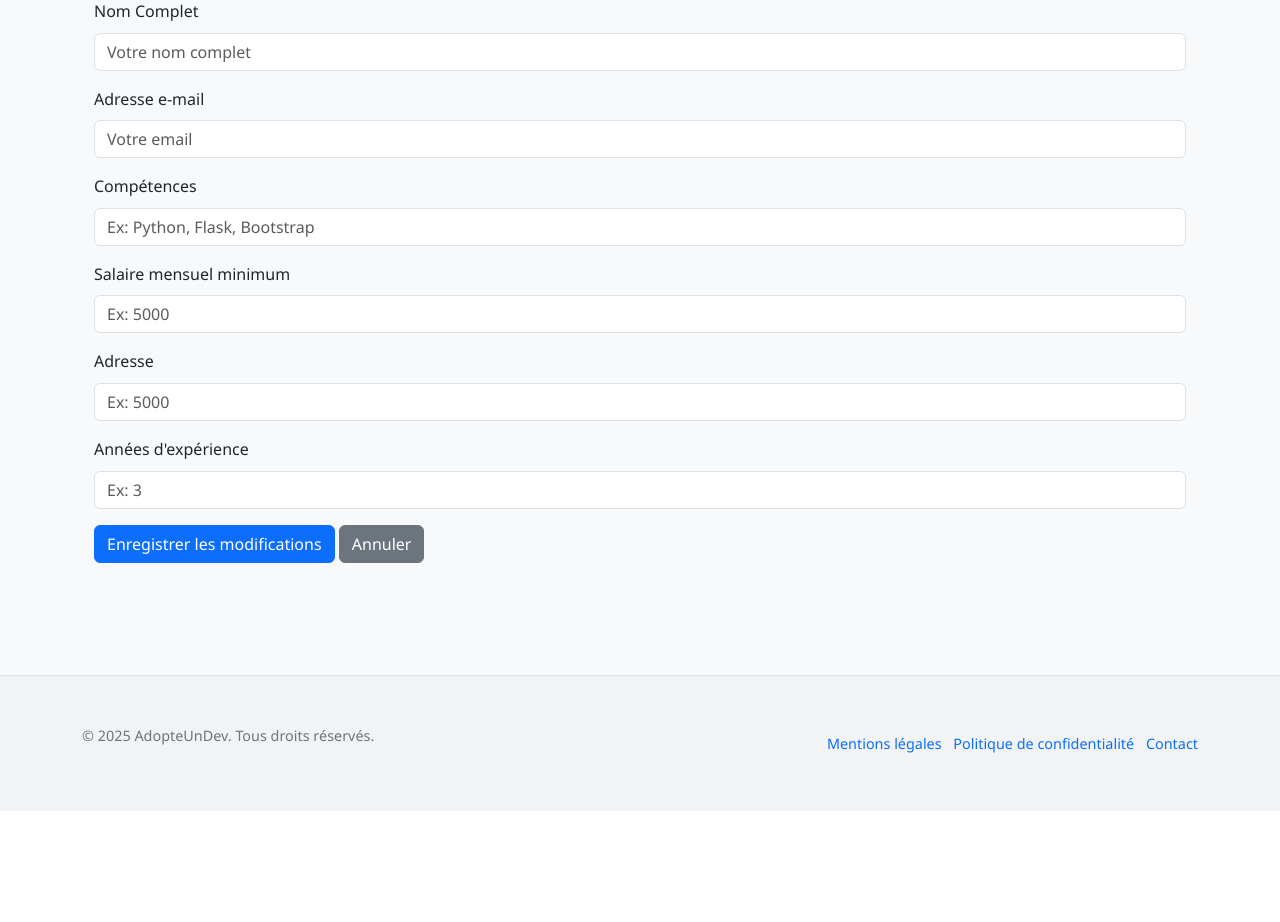
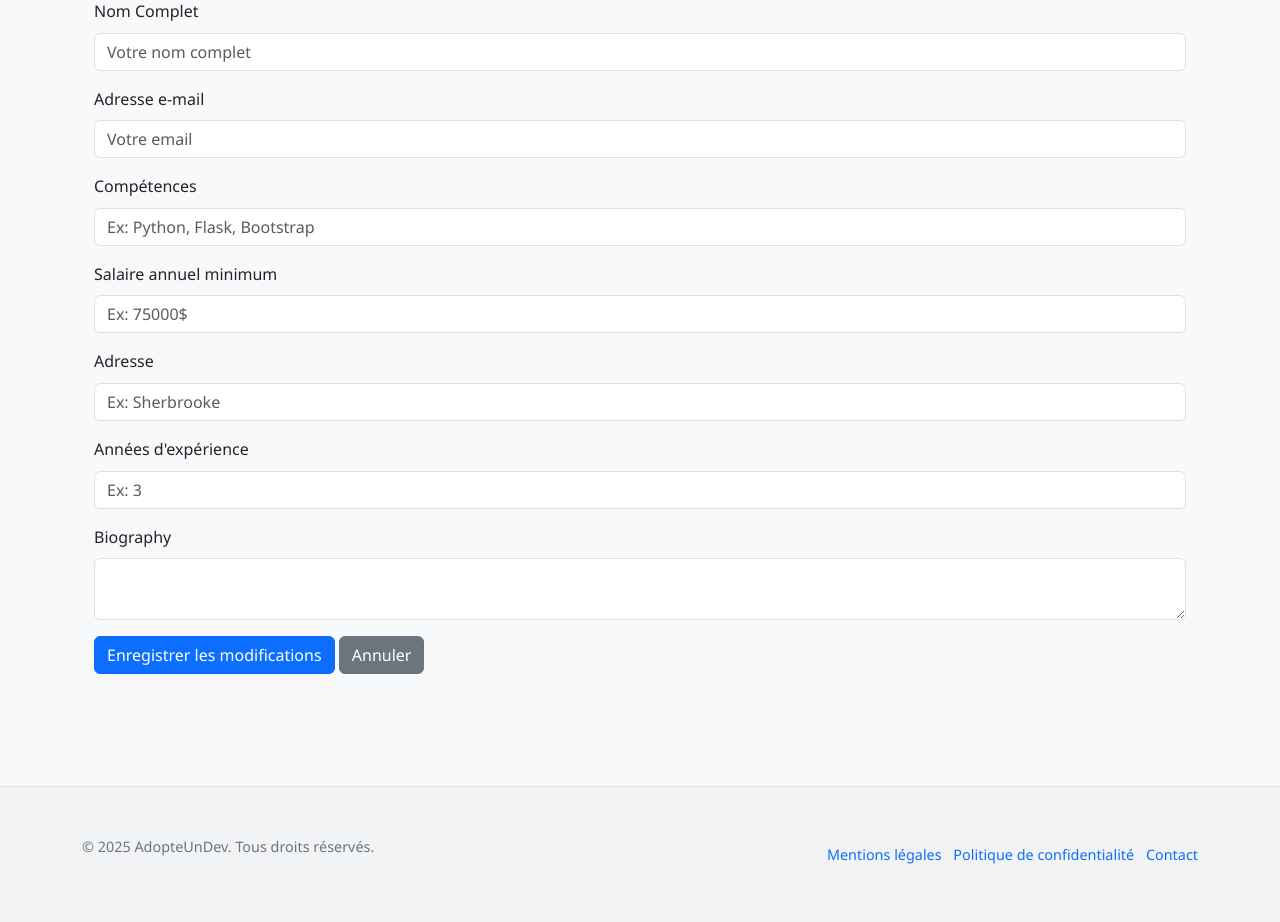
Before and after one commit to Mamadou1999/Projet_IFT785, a Flask app: template templates/developer/edit_profile.html in a window 1280 px wide. Shown: the part 364-1286 px from the top of the page. Before the commit the page ends 1175 px from the top, so only its background shows below. Run offline with Flask 2, Linux system fonts and the light colour scheme; the template is opened without the code that fills it, so the values that code supplies are empty, except form fields; form fields are guessed from the names that the template uses; some web fonts are replaced.

Commit message:
refactor:ajout de champ sur le formulaire

```diff
--- a/templates/developer/edit_profile.html
+++ b/templates/developer/edit_profile.html
@@ -6,7 +6,7 @@
 <div class="container mt-5">
   <h1 class="mb-4">Modifier votre profil</h1>
 
-  <form method="post" action="{{ url_for('edit_profile') }}">
+  <form method="post" action="{{ url_for('profile.update_profile', user_id=current_user.id) }}">
     {{ form.hidden_tag() }}
 
     <div class="mb-3">
@@ -21,26 +21,31 @@
 
     <div class="mb-3">
       <label for="skills" class="form-label">Compétences</label>
-      {{ form.skills(class_='form-control', id='skills', placeholder='Ex: Python, Flask, Bootstrap') }}
+      {{ form.programming_languages(class_='form-control', id='skills', placeholder='Ex: Python, Flask, Bootstrap') }}
     </div>
 
     <div class="mb-3">
-      <label for="minimum_salary" class="form-label">Salaire mensuel minimum</label>
-      {{ form.skills(class_='form-control', id='minimum_salary', placeholder='Ex: 5000') }}
+      <label for="minimum_salary" class="form-label">Salaire annuel minimum</label>
+      {{ form.minimum_salary(class_='form-control', id='minimum_salary', placeholder='Ex: 75000$') }}
     </div>
 
     <div class="mb-3">
       <label for="location" class="form-label">Adresse</label>
-      {{ form.skills(class_='form-control', id='location', placeholder='Ex: 5000') }}
+      {{ form.location(class_='form-control', id='location', placeholder='Ex: Sherbrooke') }}
     </div>
 
     <div class="mb-3">
       <label for="experience" class="form-label">Années d'expérience</label>
-      {{ form.experience(class_='form-control', id='experience', placeholder='Ex: 3') }}
+      {{ form.experience_levels(class_='form-control', id='experience', placeholder='Ex: 3') }}
+    </div>
+
+    <div class="mb-3">
+      <label for="biography" class="form-label">Biography</label>
+      {{ form.biography(class_='form-control', id='biography') }}
     </div>
 
     <button type="submit" class="btn btn-primary">Enregistrer les modifications</button>
-    <a href="{{ url_for('view_profile', dev_id=current_user.id) }}" class="btn btn-secondary">Annuler</a>
+    <a href="{{ url_for('profile.get_profile', user_id=current_user.id) }}" class="btn btn-secondary">Annuler</a>
   </form>
 </div>
 {% endblock %}
```
